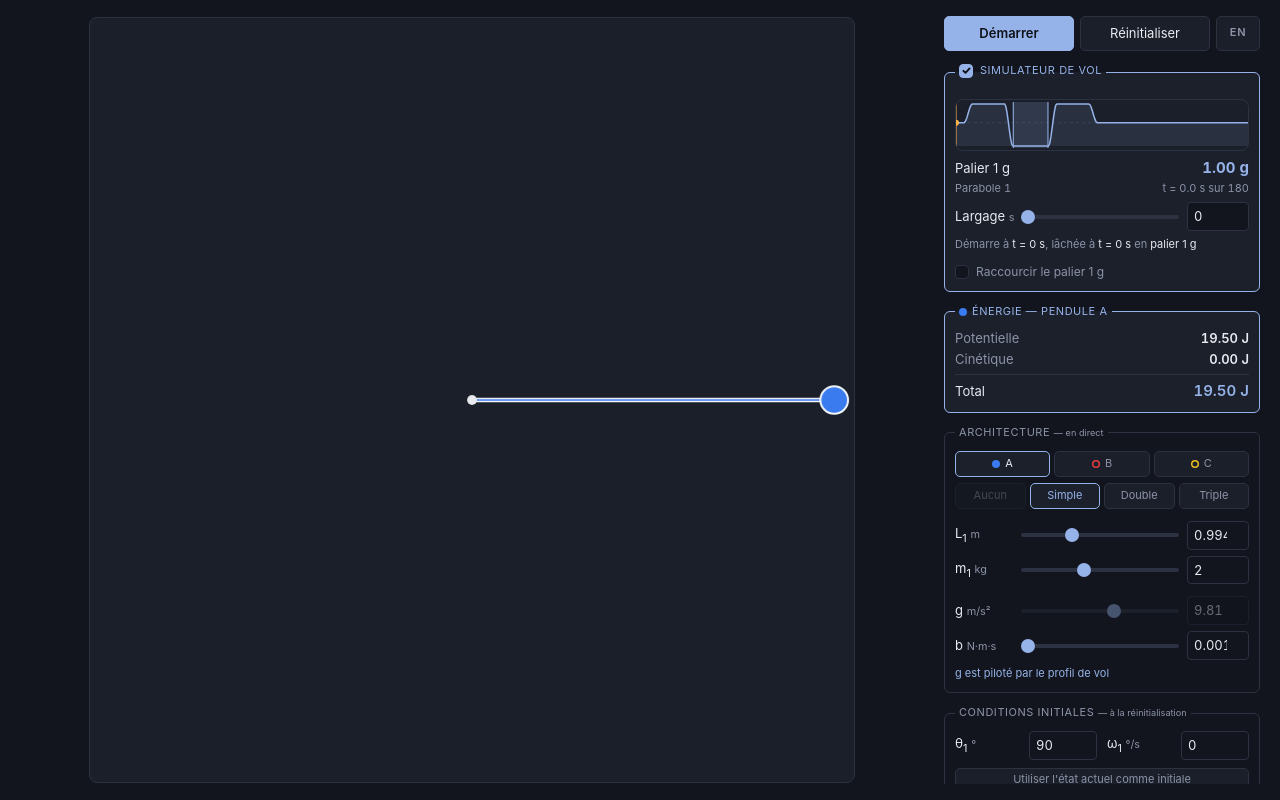
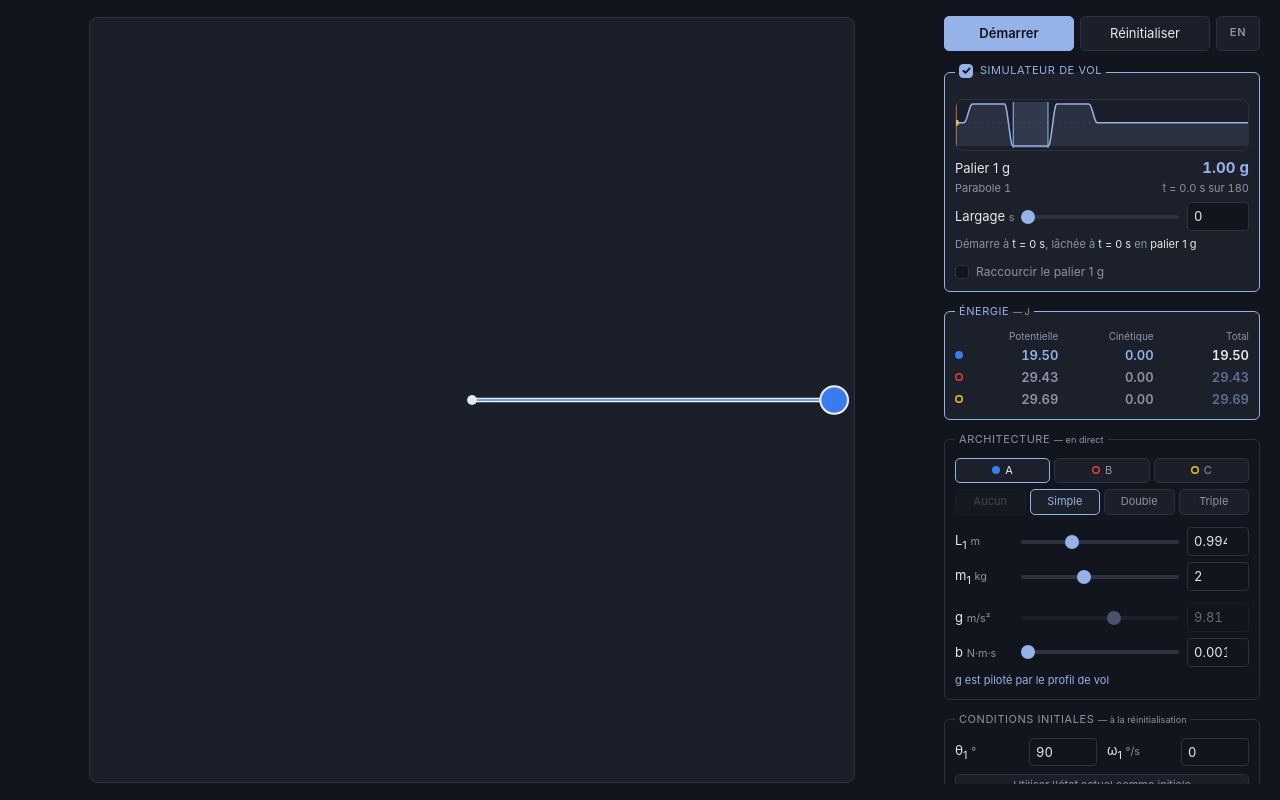
Before and after one commit to seanhammett/Pendulum, a browser extension: page index.html in a window 1280 px wide. Drawn offline with Linux system fonts and the light colour scheme.

Commit message:
dispaly updates

```diff
--- a/i18n.js
+++ b/i18n.js
@@ -52,7 +52,11 @@ const STRINGS = {
     'shortcut.label': 'Shortcut 1g baseline',
     'shortcut.tip': 'Trims the 93 s of level flight after the second hypergravity phase down to 10 s. The simulation still runs in real time — there is simply less of it between parabolas.',
 
-    'energy.legend': 'Energy — pendulum {n}',
+    // No placeholder: the box holds all three pendulums, and each row says
+    // which one it is with its dot. The unit is said once here rather than
+    // after each of the nine figures.
+    'energy.legend': 'Energy',
+    'energy.unit': '— J',
     'energy.potential': 'Potential',
     'energy.kinetic': 'Kinetic',
     'energy.total': 'Total',
@@ -151,7 +155,8 @@ const STRINGS = {
     'shortcut.label': 'Raccourcir le palier 1 g',
     'shortcut.tip': "Réduit à 10 s les 93 s de vol stabilisé qui suivent la seconde phase d'hypergravité. La simulation tourne toujours en temps réel — il y en a simplement moins entre les paraboles.",
 
-    'energy.legend': 'Énergie — pendule {n}',
+    'energy.legend': 'Énergie',
+    'energy.unit': '— J',
     'energy.potential': 'Potentielle',
     'energy.kinetic': 'Cinétique',
     'energy.total': 'Total',
--- a/index.css
+++ b/index.css
@@ -354,33 +354,54 @@ input[type="range"]::-webkit-slider-thumb {
 
 .energy legend { color: var(--accent); }
 
-.e-row {
-  display: flex;
-  justify-content: space-between;
-  align-items: baseline;
-  gap: 8px;
+/* Dot, then one column per term. The three number columns are equal fractions
+   of what is left rather than sized to their contents, so the figures sit in
+   the same three places on every frame and in every row: a digit appearing, a
+   sign flipping or one chain running an order of magnitude hotter than another
+   moves nothing, and a column can be read down as a column. Nine live figures
+   in a 320px panel is the whole reason this is a grid and not three flex rows.
+
+   The header and the data rows are display: contents, so all four are items of
+   the one grid and share its columns; they exist as elements only to group a
+   row for the JS and for the dimming rule below. */
+.e-grid {
+  display: grid;
+  grid-template-columns: 8px repeat(3, 1fr);
+  align-items: center;
+  gap: 3px 8px;
   margin-top: 3px;
+}
+
+.e-head, .e-row { display: contents; }
+
+.e-head span {
   color: var(--muted);
+  font-size: 10px;
+  text-align: right;
 }
 
 .e-row b {
-  color: var(--text);
+  color: var(--accent);
   font-weight: 600;
   font-variant-numeric: tabular-nums;
+  text-align: right;
 }
 
-.e-row.total {
-  margin-top: 5px;
-  padding-top: 5px;
-  border-top: 1px solid var(--line);
-}
+/* The total keeps the accent it had when it was its own row, which is what
+   picks the summed column out of the three without a rule or a heavier weight
+   to separate it. */
+.e-row .e-tot { color: var(--text); }
 
-.e-row.total span { color: var(--text); }
+/* A pendulum that is not on the pivot. Its hollow dot already says so; the
+   figures drop to muted as well because three rows of identical-looking numbers
+   where only some of them move is exactly the case where the eye needs telling
+   twice. Dimmed rather than hidden — those numbers are the initial conditions
+   switching it on would start from. */
+.e-row.off b { color: var(--muted); }
 
-.e-row.total b {
-  color: var(--accent);
-  font-size: 15px;
-}
+/* Faded rather than --accent-dim, which is a background colour dark enough to
+   be unreadable as 13px text. */
+.e-row.off .e-tot { color: color-mix(in srgb, var(--accent) 55%, transparent); }
 
 input:disabled, button:disabled {
   opacity: 0.4;
--- a/index.html
+++ b/index.html
@@ -58,11 +58,38 @@
       <label class="check foot" data-i18n-title="shortcut.tip"><input id="shortcut" type="checkbox"><span data-i18n="shortcut.label">Shortcut 1g baseline</span></label>
     </fieldset>
 
+    <!-- All three pendulums at once, one row each, rather than following the
+         selected tab like State does. Energy is the one readout worth comparing
+         across chains — the same architecture at a different release point, or
+         two architectures holding the same total — and comparing means seeing
+         them side by side rather than clicking between them. There is still no
+         all-chains sum: three sculptures' energies added together is a number
+         about nothing.
+
+         So the legend carries no dot and names no pendulum. Each row carries
+         its own instead: filled for a pendulum on the pivot, a bare ring in its
+         colour for one that is not, exactly as the tabs read. A pendulum that
+         is switched off is not being stepped, so its row is it sitting at its
+         initial conditions — true of it, and the picture of what switching it
+         on would put on the pivot. The hollow dot and the dimmed figures are
+         what say those three numbers are not going to move.
+
+         The unit sits in the legend rather than after all nine figures: it is
+         the same J every time, and repeating it costs a third of every column
+         to say nothing. -->
     <fieldset class="energy">
-      <legend><i class="dot p1" id="dot-energy"></i><span id="legend-energy">Energy</span></legend>
-      <div class="e-row"><span data-i18n="energy.potential">Potential</span><b id="e-pe">0.00 J</b></div>
-      <div class="e-row"><span data-i18n="energy.kinetic">Kinetic</span><b id="e-ke">0.00 J</b></div>
-      <div class="e-row total"><span data-i18n="energy.total">Total</span><b id="e-total">0.00 J</b></div>
+      <legend><span data-i18n="energy.legend">Energy</span> <small data-i18n="energy.unit">&mdash; J</small></legend>
+      <div class="e-grid">
+        <div class="e-head">
+          <span></span>
+          <span data-i18n="energy.potential">Potential</span>
+          <span data-i18n="energy.kinetic">Kinetic</span>
+          <span data-i18n="energy.total">Total</span>
+        </div>
+        <div class="e-row" id="e-row-1"><i class="dot p1"></i><b id="e-pe-1">0.00</b><b id="e-ke-1">0.00</b><b class="e-tot" id="e-total-1">0.00</b></div>
+        <div class="e-row" id="e-row-2"><i class="dot p2"></i><b id="e-pe-2">0.00</b><b id="e-ke-2">0.00</b><b class="e-tot" id="e-total-2">0.00</b></div>
+        <div class="e-row" id="e-row-3"><i class="dot p3"></i><b id="e-pe-3">0.00</b><b id="e-ke-3">0.00</b><b class="e-tot" id="e-total-3">0.00</b></div>
+      </div>
     </fieldset>
 
     <fieldset>
--- a/index.js
+++ b/index.js
@@ -1041,15 +1041,18 @@ function wrapDeg(rad) {
 
 const set = (id, text) => { document.getElementById(id).textContent = text; };
 
-// State and Energy follow the selected tab. There is deliberately no all-chains
-// energy total: the useful thing to watch in flight is one sculpture's
-// potential term draining to nothing at 0g, and three sculptures' energies
-// added together is a number about nothing.
+// State follows the selected tab — it is a dozen figures per pendulum and three
+// of those do not fit a 320px panel, let alone read as a comparison. Energy is
+// three figures per pendulum, and those are the ones worth putting side by
+// side, so that box shows all three chains at once and its legend names none of
+// them. There is still deliberately no all-chains total: three sculptures'
+// energies added together is a number about nothing.
 //
 // A pendulum that is switched off is not being stepped, so what these show is
 // it sitting at its initial conditions — which is true of it, and is the
-// picture of what switching it on would put on the pivot. The hollow dot in
-// both legends is what says the numbers are not going to move.
+// picture of what switching it on would put on the pivot. The hollow dot in the
+// State legend and on the pendulum's energy row is what says the numbers are
+// not going to move.
 function updateReadout() {
   const c = chains[sel];
   for (let i = 0; i < c.n; i++) {
@@ -1061,11 +1064,24 @@ function updateReadout() {
   // Split out rather than shown as one total, because the interesting thing in
   // flight is watching gravity drain the potential term to nothing at 0g while
   // the kinetic term carries on untouched.
-  const pe = potential(c);
-  const ke = kinetic(c);
-  set('e-pe', pe.toFixed(2) + ' J');
-  set('e-ke', ke.toFixed(2) + ' J');
-  set('e-total', (pe + ke).toFixed(2) + ' J');
+  for (let p = 0; p < MAX_PENDULUMS; p++) {
+    const chain = chains[p];
+    const pe = potential(chain);
+    const ke = kinetic(chain);
+    const cell = E_CELL[p];
+    setCell(cell[0], pe.toFixed(2));
+    setCell(cell[1], ke.toFixed(2));
+    setCell(cell[2], (pe + ke).toFixed(2));
+  }
+}
+
+// Nine figures a frame where there used to be three, so a figure that has not
+// changed is not written. The two chains that are switched off are the case
+// this is for: they are not being stepped, so their six cells hold the same
+// text for as long as they stay off, and a textContent write that changes
+// nothing is still a write.
+function setCell(node, text) {
+  if (node.textContent !== text) node.textContent = text;
 }
 
 // --- Frame cost ------------------------------------------------------------
@@ -1272,15 +1288,23 @@ function num(id, fallback) {
   return Number.isFinite(v) ? v : fallback;
 }
 
-// One tab, one tab dot, one trail row and one trail checkbox per link per slot,
-// looked up once.
+// One tab, one tab dot, one energy row, one trail row and one trail checkbox
+// per link per slot, looked up once. The energy cells especially: they are
+// rewritten every frame, so getElementById nine times a frame for the life of
+// the page is not the way to reach them.
 const TABS = [];
 const DOTS = [];
+const E_ROW = [];
+const E_DOT = [];
+const E_CELL = [];
 const TRAIL_ROW = [];
 const TRAIL_BOX = [];
 for (let p = 0; p < MAX_PENDULUMS; p++) {
   TABS.push(el('tab-' + (p + 1)));
   DOTS.push(TABS[p].querySelector('.dot'));
+  E_ROW.push(el('e-row-' + (p + 1)));
+  E_DOT.push(E_ROW[p].querySelector('.dot'));
+  E_CELL.push(['e-pe-', 'e-ke-', 'e-total-'].map((id) => el(id + (p + 1))));
   TRAIL_ROW.push(el('trail-row-' + (p + 1)));
   TRAIL_BOX.push([0, 1, 2].map((i) => el('trail-' + (p + 1) + '-' + (i + 1))));
 }
@@ -1474,6 +1498,11 @@ function paintSelection() {
     TABS[p].classList.toggle('on', p === sel);
     TABS[p].title = fmt(on ? 'arch.pendulum' : 'arch.pendulum.off', { n: CHAIN_NAME[p] });
     DOTS[p].classList.toggle('off', !on);
+    // The same mark again on this pendulum's energy row, which is all that
+    // names the row now that the legend does not name a pendulum. Selection is
+    // not marked there: Energy shows all three whichever tab is up.
+    E_DOT[p].classList.toggle('off', !on);
+    E_ROW[p].classList.toggle('off', !on);
     TRAIL_ROW[p].hidden = !on;
     // One toggle per link the chain has, except that bob 1 is offered only on a
     // single, where it is the only bob there is. They carry a bare numeral, so
@@ -1488,12 +1517,10 @@ function paintSelection() {
   }
 
   set('legend-state', fmt('state.legend', { n: chainName(c) }));
-  set('legend-energy', fmt('energy.legend', { n: chainName(c) }));
   // Hollow here too when the selected pendulum is not hanging, which is also
-  // the answer to why these numbers are sitting still.
-  const dot = 'dot p' + (c.slot + 1) + (hanging(c) ? '' : ' off');
-  el('dot-state').className = dot;
-  el('dot-energy').className = dot;
+  // the answer to why these numbers are sitting still. The Energy box has no
+  // legend dot — it is not on one pendulum, and its rows carry their own.
+  el('dot-state').className = 'dot p' + (c.slot + 1) + (hanging(c) ? '' : ' off');
 }
 
 // Switching a pendulum on or off resets the world, exactly as changing a link
@@ -1601,9 +1628,9 @@ function applyLang() {
   btn.title = LANG_TIP[other];
   btn.setAttribute('aria-label', LANG_TIP[other]);
 
-  // The rest is written by JS, so it has to be asked to redraw itself. The two
-  // legends and the tab tooltips carry the pendulum's number, so they come from
-  // the selection rather than from a bare key.
+  // The rest is written by JS, so it has to be asked to redraw itself. The
+  // State legend and the tab tooltips carry the pendulum's letter, so they come
+  // from the selection rather than from a bare key.
   el('play').textContent = t(running ? 'btn.pause' : 'btn.start');
   paintSelection();
   updateReleaseNote();
```
